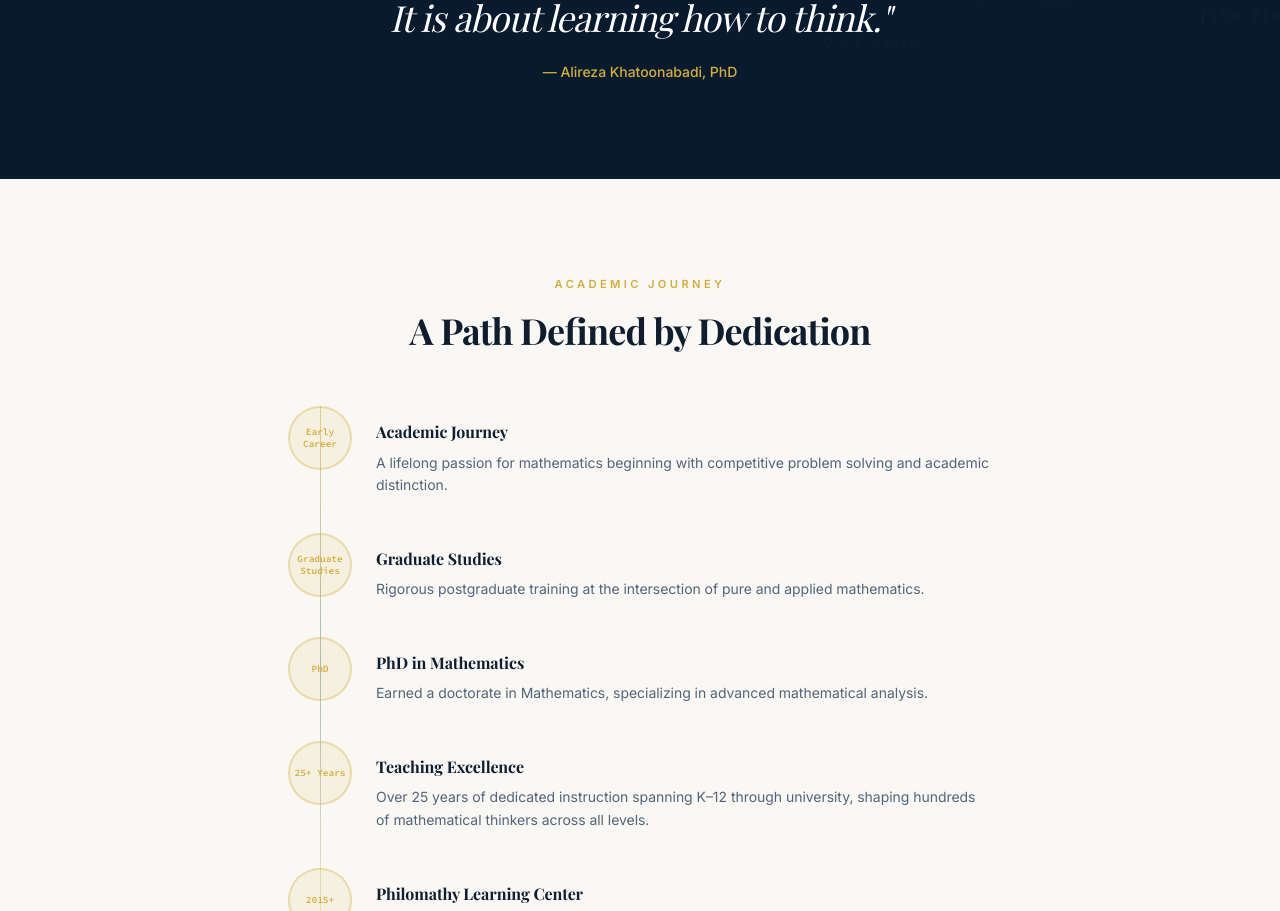
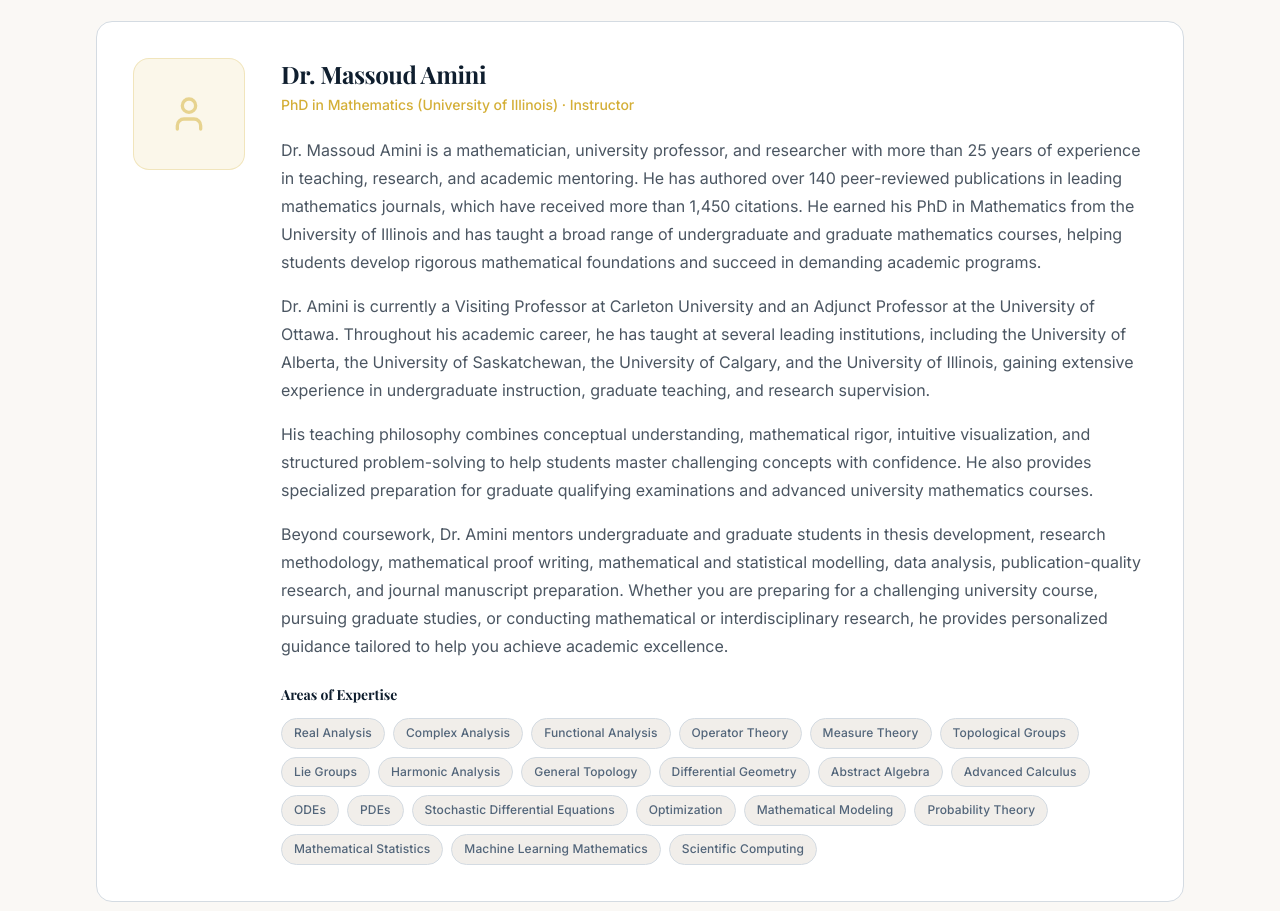
Before and after one commit to Alireza202505/philomathy-website, a React (Vite) app: page /about in a window 1280 px wide. Shown: the part 1889-2800 px from the top of the page. Built offline with nearby package versions, Linux system fonts and the light colour scheme; no server answers; a web font is replaced by a local one.

Commit message:
Add Dr. Massoud Amini to team members section
Added team member information for Dr. Massoud Amini, including bio and areas of expertise.

```diff
--- a/src/pages/About.jsx
+++ b/src/pages/About.jsx
@@ -1,11 +1,33 @@
 import React, { useEffect, useRef, useState } from "react";
 import { motion, useInView } from "framer-motion";
-import { Award, Clock, BookOpen, GraduationCap, Users, Quote } from "lucide-react";
+import { Award, Clock, BookOpen, GraduationCap, Users, Quote, User } from "lucide-react";
 import AcademicBackground from "@/components/shared/AcademicBackground";
 import { Link } from "react-router-dom";
 import { Button } from "@/components/ui/button";
 
 const FOUNDER_URL = "https://media.base44.com/images/public/6a331feb505e847f52c30cf2/b2e7715e9_finalpicture.jpg";
+
+const teamMembers = [
+  {
+    name: "Dr. Massoud Amini",
+    title: "PhD in Mathematics (University of Illinois) · Instructor",
+    photoUrl: null, // TODO: replace with photo URL once available
+    bio: [
+      "Dr. Massoud Amini is a mathematician, university professor, and researcher with more than 25 years of experience in teaching, research, and academic mentoring. He has authored over 140 peer-reviewed publications in leading mathematics journals, which have received more than 1,450 citations. He earned his PhD in Mathematics from the University of Illinois and has taught a broad range of undergraduate and graduate mathematics courses, helping students develop rigorous mathematical foundations and succeed in demanding academic programs.",
+      "Dr. Amini is currently a Visiting Professor at Carleton University and an Adjunct Professor at the University of Ottawa. Throughout his academic career, he has taught at several leading institutions, including the University of Alberta, the University of Saskatchewan, the University of Calgary, and the University of Illinois, gaining extensive experience in undergraduate instruction, graduate teaching, and research supervision.",
+      "His teaching philosophy combines conceptual understanding, mathematical rigor, intuitive visualization, and structured problem-solving to help students master challenging concepts with confidence. He also provides specialized preparation for graduate qualifying examinations and advanced university mathematics courses.",
+      "Beyond coursework, Dr. Amini mentors undergraduate and graduate students in thesis development, research methodology, mathematical proof writing, mathematical and statistical modelling, data analysis, publication-quality research, and journal manuscript preparation. Whether you are preparing for a challenging university course, pursuing graduate studies, or conducting mathematical or interdisciplinary research, he provides personalized guidance tailored to help you achieve academic excellence.",
+    ],
+    expertise: [
+      "Real Analysis", "Complex Analysis", "Functional Analysis", "Operator Theory",
+      "Measure Theory", "Topological Groups", "Lie Groups", "Harmonic Analysis",
+      "General Topology", "Differential Geometry", "Abstract Algebra", "Advanced Calculus",
+      "ODEs", "PDEs", "Stochastic Differential Equations", "Optimization",
+      "Mathematical Modeling", "Probability Theory", "Mathematical Statistics",
+      "Machine Learning Mathematics", "Scientific Computing",
+    ],
+  },
+];
 
 const timelineItems = [
   { year: "Early Career", label: "Academic Journey", desc: "A lifelong passion for mathematics beginning with competitive problem solving and academic distinction." },
@@ -158,6 +180,83 @@ export default function About() {
         </div>
       </div>
 
+      {/* ── Meet Our Team ── */}
+      <div className="max-w-6xl mx-auto px-5 sm:px-8 py-20 md:py-24 border-t border-border">
+        <div className="text-center mb-14">
+          <p className="text-[0.7rem] uppercase tracking-[0.3em] text-[#D4AF37] font-body font-semibold mb-4">
+            Our Instructors
+          </p>
+          <h2 className="font-heading text-3xl md:text-4xl font-bold text-foreground">
+            Meet Our Team
+          </h2>
+        </div>
+
+        <div className="space-y-10">
+          {teamMembers.map((member, i) => (
+            <motion.div
+              key={member.name}
+              initial={{ opacity: 0, y: 20 }}
+              whileInView={{ opacity: 1, y: 0 }}
+              viewport={{ once: true }}
+              transition={{ delay: i * 0.1, duration: 0.5 }}
+              className="bg-card border border-border rounded-2xl p-7 sm:p-9"
+            >
+              <div className="grid md:grid-cols-[auto_1fr] gap-7 md:gap-9">
+                {/* Photo / placeholder */}
+                <div className="flex md:flex-col items-center md:items-start gap-4">
+                  <div className="w-24 h-24 sm:w-28 sm:h-28 rounded-2xl bg-[#D4AF37]/10 border border-[#D4AF37]/25 flex items-center justify-center overflow-hidden shrink-0">
+                    {member.photoUrl ? (
+                      <img
+                        src={member.photoUrl}
+                        alt={member.name}
+                        className="w-full h-full object-cover"
+                      />
+                    ) : (
+                      <User className="w-10 h-10 text-[#D4AF37]/50" aria-hidden="true" />
+                    )}
+                  </div>
+                  <div className="md:hidden">
+                    <h3 className="font-heading text-xl font-bold text-foreground">{member.name}</h3>
+                    <p className="text-[#D4AF37] font-body text-sm font-medium mt-0.5">{member.title}</p>
+                  </div>
+                </div>
+
+                <div>
+                  <div className="hidden md:block mb-5">
+                    <h3 className="font-heading text-2xl font-bold text-foreground">{member.name}</h3>
+                    <p className="text-[#D4AF37] font-body text-sm font-medium mt-1">{member.title}</p>
+                  </div>
+
+                  <div className="space-y-4 text-foreground/75 font-body leading-[1.8] text-[0.98rem]">
+                    {member.bio.map((paragraph, idx) => (
+                      <p key={idx}>{paragraph}</p>
+                    ))}
+                  </div>
+
+                  {member.expertise && member.expertise.length > 0 && (
+                    <div className="mt-6">
+                      <h4 className="font-heading text-sm font-bold text-foreground mb-3">
+                        Areas of Expertise
+                      </h4>
+                      <div className="flex flex-wrap gap-2">
+                        {member.expertise.map((topic) => (
+                          <span
+                            key={topic}
+                            className="text-xs font-body font-medium text-muted-foreground bg-muted border border-border rounded-full px-3 py-1.5"
+                          >
+                            {topic}
+                          </span>
+                        ))}
+                      </div>
+                    </div>
+                  )}
+                </div>
+              </div>
+            </motion.div>
+          ))}
+        </div>
+      </div>
+
       {/* ── Philosophy Quote ── */}
       <div className="bg-[#071A2E] py-20 md:py-24 px-5 sm:px-8 relative overflow-hidden">
         <AcademicBackground variant="dark" density={8} />
```
